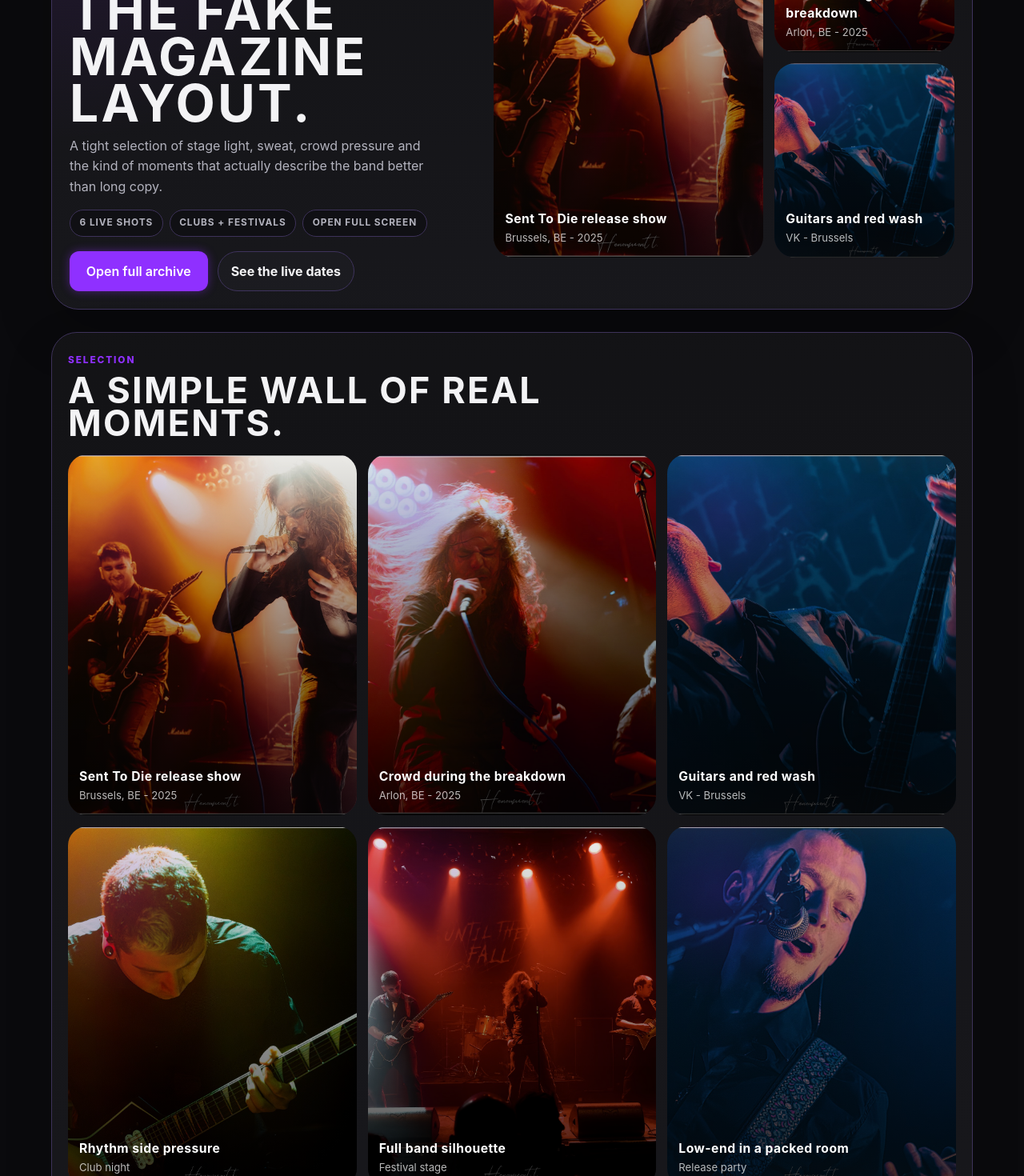
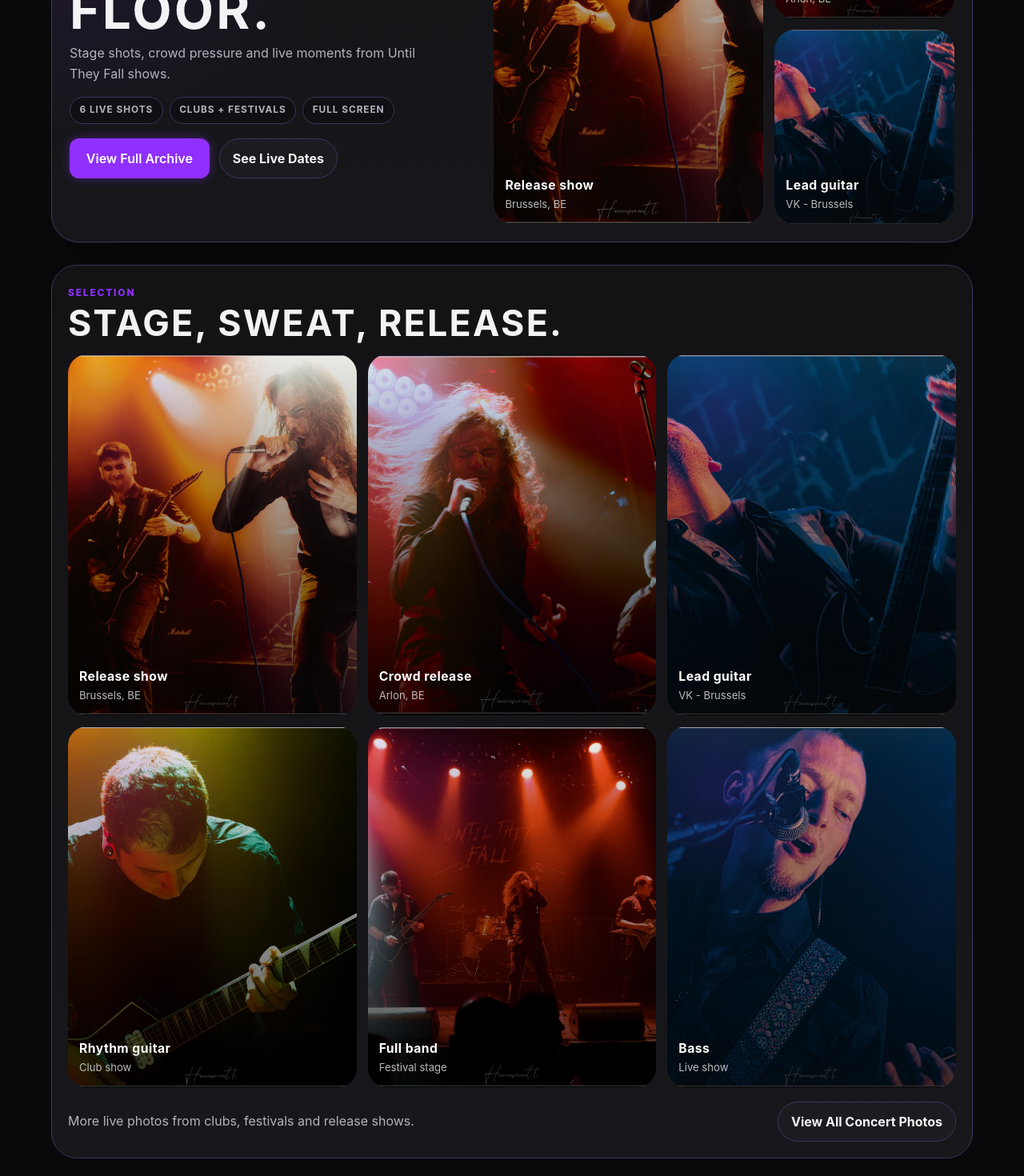
Before and after one commit to Davit-Ners/UTF_Web_Site, a Next.js app: page /gallery in a window 1280 px wide. Shown: the part 340-1810 px from the top of the page at 80% size. Built offline with nearby package versions, Linux system fonts and the light colour scheme; no server answers.

Commit message:
feat: update gallery components with improved titles, subtitles, and photo descriptions for better engagement

```diff
--- a/app/components/gallery/galleryFull/galleryFull.tsx
+++ b/app/components/gallery/galleryFull/galleryFull.tsx
@@ -28,7 +28,7 @@ export default function GalleryFull({ title, subtitle, photos }: Props) {
 
               <div className={styles.headerMeta}>
                 {subtitle && <p className={styles.subtitle}>{subtitle}</p>}
-                <span className={styles.count}>{photos.length} frames</span>
+                <span className={styles.count}>{photos.length} photos</span>
               </div>
             </header>
 
--- a/app/components/gallery/galleryHero/galleryHero.tsx
+++ b/app/components/gallery/galleryHero/galleryHero.tsx
@@ -7,11 +7,10 @@ export default function GalleryHero() {
             <div className={`${styles.card} card`}>
             <div className={styles.text}>
                 <span className={styles.eyebrow}>Gallery</span>
-                <h1 className={styles.title}>Scenes from the pit</h1>
+                <h1 className={styles.title}>Live shots from the floor</h1>
                 <p className={styles.subtitle}>
-                Live photos, lights and moments from Until They Fall shows. Use
-                the gallery to get a feel for the energy on stage before you book
-                us for your next festival or club night.
+                Stage shots, crowd pressure and live moments from Until They
+                Fall shows.
                 </p>
             </div>
             </div>
--- a/app/gallery/concert-photos/page.tsx
+++ b/app/gallery/concert-photos/page.tsx
@@ -5,8 +5,8 @@ export default function ConcertPhotosGalleryPage() {
   return (
     <main>
       <GalleryFull
-        title="Concert photos"
-        subtitle=""
+        title="Live archive"
+        subtitle="Stage shots and live moments from Until They Fall shows."
         photos={allConcertPhotos}
       />
     </main>
--- a/app/gallery/page.tsx
+++ b/app/gallery/page.tsx
@@ -18,24 +18,24 @@ export default function GalleryPage() {
           <div className={styles.heroShell}>
             <div className={styles.heroCopy}>
               <span className={styles.eyebrow}>Gallery</span>
-              <h1 className={styles.heroTitle}>Live frames without the fake magazine layout.</h1>
+              <h1 className={styles.heroTitle}>Live shots from the floor.</h1>
               <p className={styles.heroText}>
-                A tight selection of stage light, sweat, crowd pressure and the
-                kind of moments that actually describe the band better than long copy.
+                Stage shots, crowd pressure and live moments from Until They Fall
+                shows.
               </p>
 
               <div className={styles.heroMeta}>
                 <span className={styles.metaPill}>{allConcertPhotos.length} live shots</span>
                 <span className={styles.metaPill}>Clubs + festivals</span>
-                <span className={styles.metaPill}>Open full screen</span>
+                <span className={styles.metaPill}>Full screen</span>
               </div>
 
               <div className={styles.heroActions}>
                 <Link href="/gallery/concert-photos" className="button">
-                  Open full archive
+                  View Full Archive
                 </Link>
                 <Link href="/concerts" className={styles.secondaryLink}>
-                  See the live dates
+                  See Live Dates
                 </Link>
               </div>
             </div>
@@ -73,7 +73,7 @@ export default function GalleryPage() {
             <div className={styles.canvasHead}>
               <div>
                 <span className={styles.sectionEyebrow}>Selection</span>
-                <h2 className={styles.canvasTitle}>A simple wall of real moments.</h2>
+                <h2 className={styles.canvasTitle}>Stage, sweat, release.</h2>
               </div>
               {/* <p className={styles.canvasText}>
                 No fake categories, no filler. Just the shots that already carry the
@@ -107,10 +107,10 @@ export default function GalleryPage() {
 
             <div className={styles.canvasFoot}>
               <p className={styles.canvasNote}>
-                Need the full live archive or a cleaner overview of concert shots?
+                More live photos from clubs, festivals and release shows.
               </p>
               <Link href="/gallery/concert-photos" className={styles.inlineLink}>
-                View all concert photos
+                View All Concert Photos
               </Link>
             </div>
           </div>
--- a/app/lib/gallery.ts
+++ b/app/lib/gallery.ts
@@ -11,43 +11,43 @@ export const allConcertPhotos: GalleryPhoto[] = [
     id: "live-1",
     src: "/gallery/band1.jpg",
     alt: "Until They Fall live on stage",
-    caption: "Sent To Die release show",
-    meta: "Brussels, BE - 2025",
+    caption: "Release show",
+    meta: "Brussels, BE",
   },
   {
     id: "live-2",
     src: "/gallery/band2.jpg",
-    alt: "Crowd during a breakdown",
-    caption: "Crowd during the breakdown",
-    meta: "Arlon, BE - 2025",
+    alt: "Until They Fall live crowd",
+    caption: "Crowd release",
+    meta: "Arlon, BE",
   },
   {
     id: "live-3",
     src: "/gallery/dav1.jpg",
-    alt: "Lead guitar under red lights",
-    caption: "Guitars and red wash",
+    alt: "Lead guitar on stage",
+    caption: "Lead guitar",
     meta: "VK - Brussels",
   },
   {
     id: "live-4",
     src: "/gallery/kev1.jpg",
     alt: "Rhythm guitar on stage",
-    caption: "Rhythm side pressure",
-    meta: "Club night",
+    caption: "Rhythm guitar",
+    meta: "Club show",
   },
   {
     id: "live-5",
     src: "/gallery/bandall.jpg",
-    alt: "Until They Fall full band silhouette",
-    caption: "Full band silhouette",
+    alt: "Until They Fall full band on stage",
+    caption: "Full band",
     meta: "Festival stage",
   },
   {
     id: "live-6",
     src: "/gallery/val1.jpg",
-    alt: "Bass player in a packed room",
-    caption: "Low-end in a packed room",
-    meta: "Release party",
+    alt: "Bass player on stage",
+    caption: "Bass",
+    meta: "Live show",
   },
 ];
 
```
